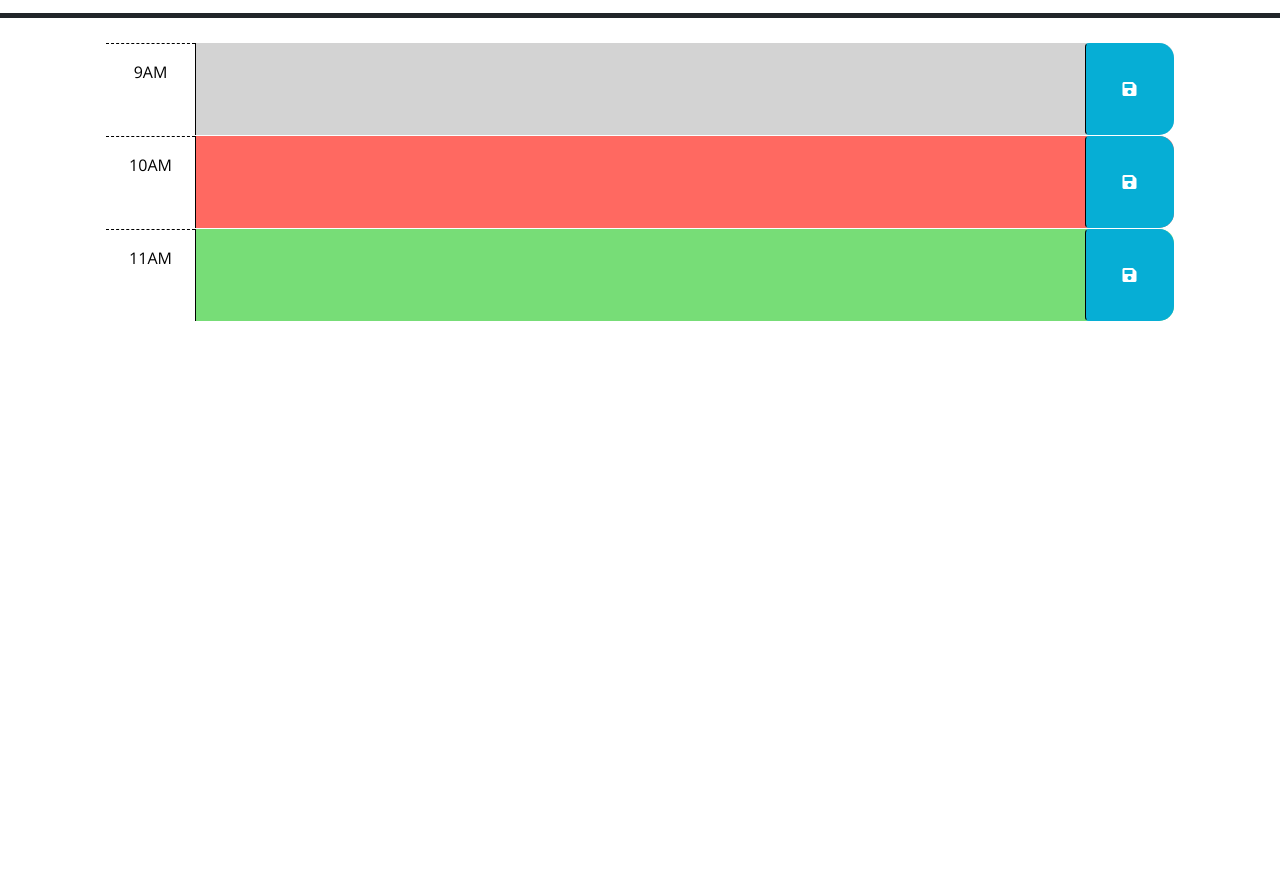
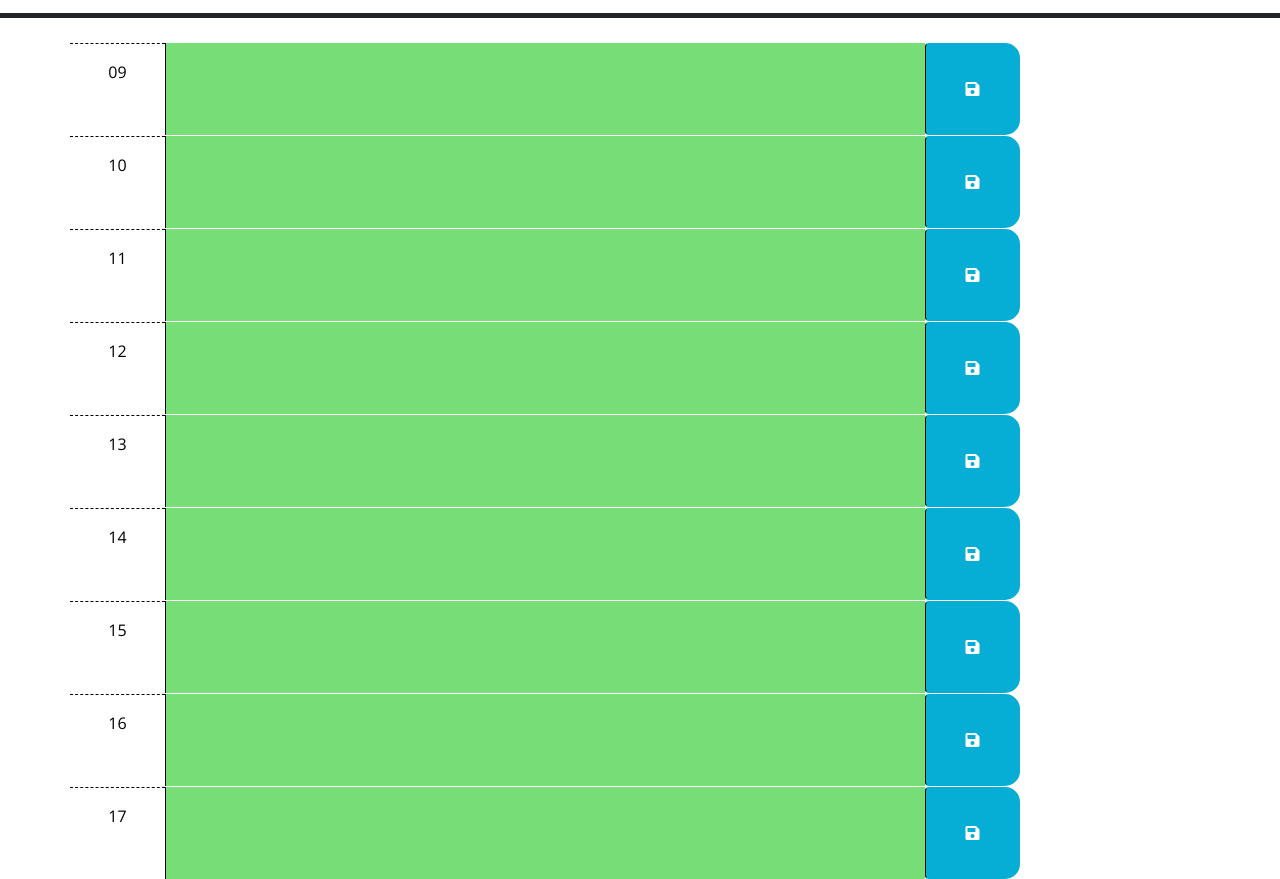
Before and after one commit to jmsoltero/Mod5-challenge-joses-planner, a plain HTML site: page index.html in a window 1280 px wide. Shown: the part 260-1139 px from the top of the page. Before the commit the page ends 800 px from the top, so only its background shows below. Drawn offline with nearby package versions, Linux system fonts and the light colour scheme.

Commit message:
got color change to work

```diff
--- a/Assets/script.js
+++ b/Assets/script.js
@@ -1,15 +1,101 @@
-// Wrap all code that interacts with the DOM in a call to jQuery to ensure that
-// the code isn't run until the browser has finished rendering all the elements
-// in the html.sssss
 
 var currentDayEl = $('#currentDay')
-var now = dayjs()
+var timeBlockEl = $('.timeBlock')
+var hourNow = dayjs().hour()
+var workingHours= [
+  workingHour9,
+  workingHour10,
+  workingHour11,
+  workingHour12,
+  workingHour13,
+  workingHour14,
+  workingHour15,
+  workingHour16,
+  workingHour17
+]
+
+// working hours variables attempt
+
+var workingHour9El = $('#workingHour9')
+var workingHour10El = $('#workingHour10')
+var workingHour11El = $('#workingHour11')
+var workingHour12El = $('#workingHour12')
+var workingHour13El = $('#workingHour13')
+var workingHour14El = $('#workingHour14')
+var workingHour15El = $('#workingHour15')
+var workingHour16El = $('#workingHour16')
+var workingHour17El = $('#workingHour17')
+
+var workingHour9 = dayjs().hour(9).format('HH');
+workingHour9El.text(workingHour9);
+
+var workingHour10 = dayjs().hour(10).format('HH');
+workingHour10El.text(workingHour10);
+
+var workingHour11 = dayjs().hour(11).format('HH');
+workingHour11El.text(workingHour11);
+
+var workingHour12 = dayjs().hour(12).format('HH');
+workingHour12El.text(workingHour12);
+
+var workingHour13 = dayjs().hour(13).format('HH');
+workingHour13El.text(workingHour13);
+
+var workingHour14 = dayjs().hour(14).format('HH');
+workingHour14El.text(workingHour14);
+
+var workingHour15 = dayjs().hour(15).format('HH');
+workingHour15El.text(workingHour15);
+
+var workingHour16 = dayjs().hour(16).format('HH');
+workingHour16El.text(workingHour16);
+
+var workingHour17 = dayjs().hour(17).format('HH');
+workingHour17El.text(workingHour17);
+
+
+
 
 var currentDay = dayjs().format('dddd, MMMM D');
 currentDayEl.text(currentDay);
 
+function assignColors(){
+  let workingHours= [
+    workingHour9,
+    workingHour10,
+    workingHour11,
+    workingHour12,
+    workingHour13,
+    workingHour14,
+    workingHour15,
+    workingHour16,
+    workingHour17
+  ]
 
-$(function () {
+
+for ( var i=0;i < 9;i++) {
+  if (workingHours[i]- hourNow < 0){
+    $('.col-8').addClass('past')
+  }
+  else if (workingHours[i]- hourNow > 0){
+    $('.col-8').addClass('future')
+  }
+  else{
+    $('.col-8').addClass('present')
+  }
+}
+}
+
+
+assignColors()
+
+//function colorChange(){
+ // $('.col-8').addClass('future')
+//}
+
+//colorChange()
+
+
   // TODO: Add a listener for click events on the save button. This code should
   // use the id in the containing time-block as a key to save the user input in
   // local storage. HINT: What does `this` reference in the click listener
@@ -28,4 +114,3 @@ $(function () {
   // attribute of each time-block be used to do this?
   //
   // TODO: Add code to display the current date in the header of the page.
-});
--- a/index.html
+++ b/index.html
@@ -35,39 +35,71 @@
       <p class="lead">A simple calendar app for scheduling your work day</p>
       <p id="currentDay" class="lead"></p>
     </header>
-    <div class="container-lg px-5">
-      <!-- Use class for "past", "present", and "future" to apply styles to the
-        time-block divs accordingly. The javascript will need to do this by
-        adding/removing these classes on each div by comparing the hour in the
-        id to the current hour. The html provided below is meant to be an example
-        demonstrating how the css provided can be leveraged to create the
-        desired layout and colors. The html below should be removed or updated
-        in the finished product. Remember to delete this comment once the
-        code is implemented.
-        -->
+    <div class="container">
 
-      <!-- Example of a past time block. The "past" class adds a gray background color. -->
-      <div id="hour-9" class="row time-block past">
-        <div class="col-2 col-md-1 hour text-center py-3">9AM</div>
-        <textarea class="col-8 col-md-10 description" rows="3"> </textarea>
+      <div id="hour-09" class="row time-block">
+        <div class="col-2 col-md-1 hour text-center py-3" id="workingHour9"></div>
+        <textarea class="col-8"  rows="3"> </textarea>
         <button class="btn saveBtn col-2 col-md-1" aria-label="save">
           <i class="fas fa-save" aria-hidden="true"></i>
         </button>
       </div>
 
       <!-- Example of a a present time block. The "present" class adds a red background color. -->
-      <div id="hour-10" class="row time-block present">
-        <div class="col-2 col-md-1 hour text-center py-3">10AM</div>
-        <textarea class="col-8 col-md-10 description" rows="3"> </textarea>
+      <div id="hour-10" class="row time-block">
+        <div class="col-2 col-md-1 hour text-center py-3" id="workingHour10"></div>
+        <textarea class="col-8"  rows="3"> </textarea>
         <button class="btn saveBtn col-2 col-md-1" aria-label="save">
           <i class="fas fa-save" aria-hidden="true"></i>
         </button>
       </div>
 
-      <!-- Example of a future time block. The "future" class adds a green background color. -->
-      <div id="hour-11" class="row time-block future">
-        <div class="col-2 col-md-1 hour text-center py-3">11AM</div>
-        <textarea class="col-8 col-md-10 description" rows="3"> </textarea>
+      <!-- Example of a time block. The "future" class adds a green background color. -->
+      <div id="hour-11" class="row time-block">
+        <div class="col-2 col-md-1 hour text-center py-3" id="workingHour11"></div>
+        <textarea class="col-8" rows="3"> </textarea>
+        <button class="btn saveBtn col-2 col-md-1" aria-label="save">
+          <i class="fas fa-save" aria-hidden="true"></i>
+        </button>
+      </div>
+      <div id="hour-12" class="row time-block">
+        <div class="col-2 col-md-1 hour text-center py-3" id="workingHour12"></div>
+        <textarea class="col-8" rows="3"> </textarea>
+        <button class="btn saveBtn col-2 col-md-1" aria-label="save">
+          <i class="fas fa-save" aria-hidden="true"></i>
+        </button>
+      </div>
+      <div id="hour-13" class="row time-block">
+        <div class="col-2 col-md-1 hour text-center py-3" id="workingHour13"></div>
+        <textarea class="col-8" rows="3"> </textarea>
+        <button class="btn saveBtn col-2 col-md-1" aria-label="save">
+          <i class="fas fa-save" aria-hidden="true"></i>
+        </button>
+      </div>
+      <div id="hour-14" class="row time-block">
+        <div class="col-2 col-md-1 hour text-center py-3" id="workingHour14"></div>
+        <textarea class="col-8" rows="3"> </textarea>
+        <button class="btn saveBtn col-2 col-md-1" aria-label="save">
+          <i class="fas fa-save" aria-hidden="true"></i>
+        </button>
+      </div>
+      <div id="hour-15" class="row time-block">
+        <div class="col-2 col-md-1 hour text-center py-3" id="workingHour15"></div>
+        <textarea class="col-8" rows="3"> </textarea>
+        <button class="btn saveBtn col-2 col-md-1" aria-label="save">
+          <i class="fas fa-save" aria-hidden="true"></i>
+        </button>
+      </div>
+      <div id="hour-16" class="row time-block">
+        <div class="col-2 col-md-1 hour text-center py-3" id="workingHour16"></div>
+        <textarea class="col-8" rows="3"> </textarea>
+        <button class="btn saveBtn col-2 col-md-1" aria-label="save">
+          <i class="fas fa-save" aria-hidden="true"></i>
+        </button>
+      </div>
+      <div id="hour-18" class="row time-block">
+        <div class="col-2 col-md-1 hour text-center py-3" id="workingHour17"></div>
+        <textarea class="col-8" rows="3"> </textarea>
         <button class="btn saveBtn col-2 col-md-1" aria-label="save">
           <i class="fas fa-save" aria-hidden="true"></i>
         </button>
```
